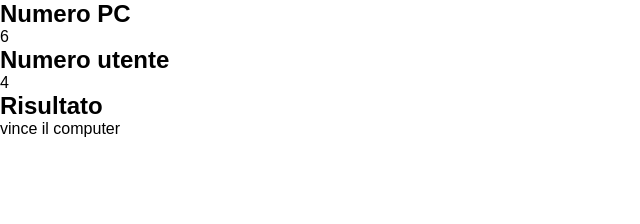
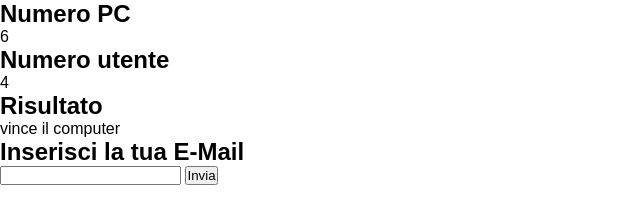
Before and after one commit to Tommaso-Panarotto/js-mail-dadi, a plain HTML site: page index.html in a window 1280 px wide. Shown: the whole page, without its empty margins (0-640 px from the left). Drawn offline with Linux system fonts and the light colour scheme.

Commit message:
element in page

```diff
--- a/index.html
+++ b/index.html
@@ -24,6 +24,14 @@
             <h2>Risultato</h2>
             <div id="winner"></div>
         </section>
+
+        <!--E-mail-->
+        <section id="mail">
+            <h2>Inserisci la tua E-Mail</h2>
+            <input type="text" id="email">
+            <button id="check">Invia</button>
+            <h3 id="access"></h3>
+        </section>
     </main>
 
     <!--JS-->
```
